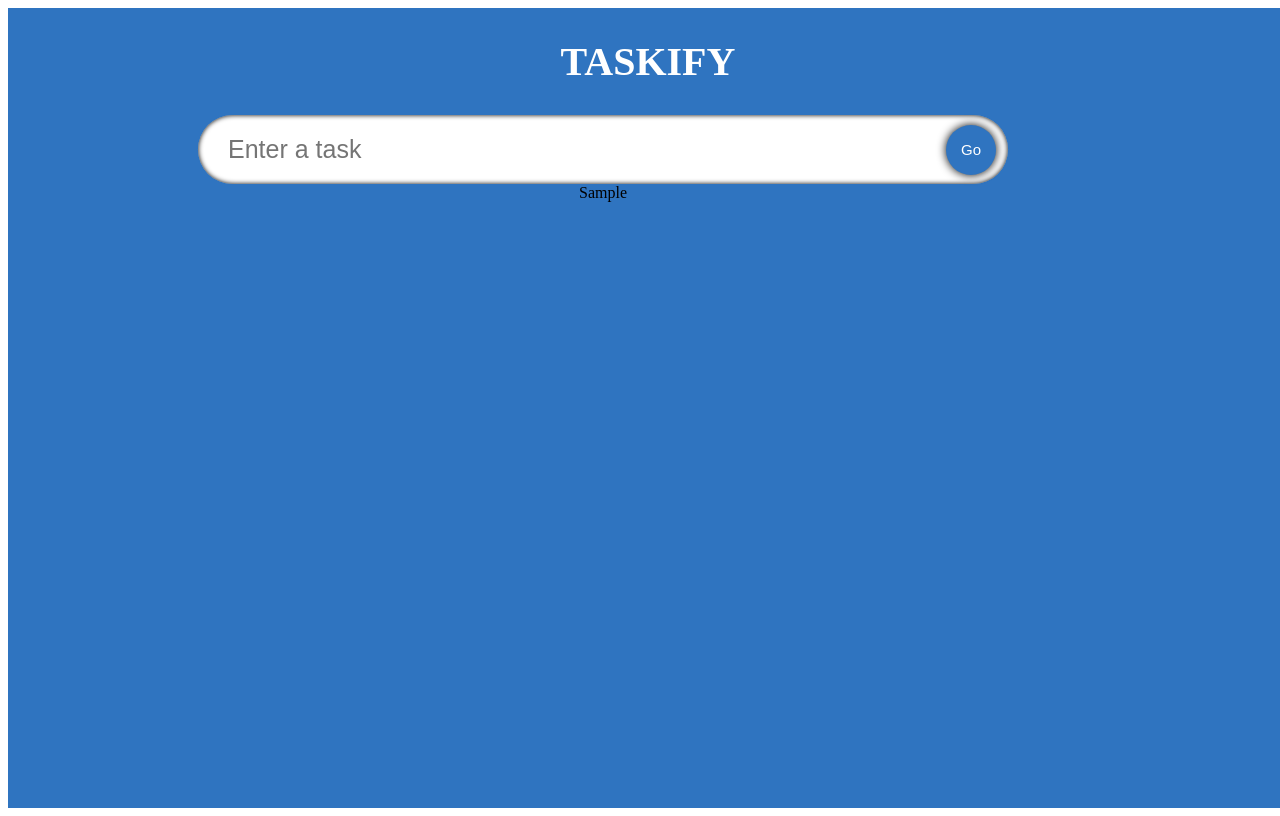
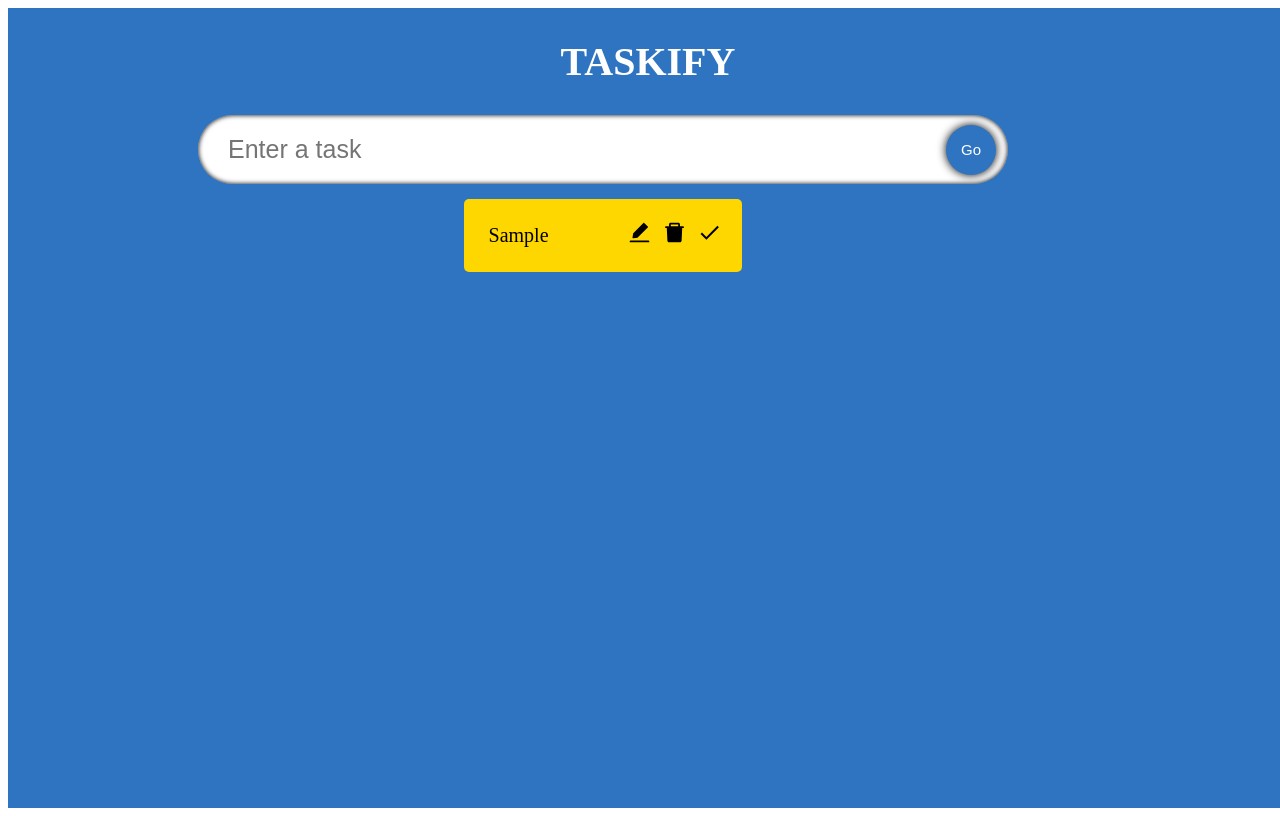
Before and after one commit to seriiserii825/react-todo-drag, a React (Vite) app: page / in a window 1280 px wide. Both pictures are taken after typing "Sample" into the empty fields and a click on the button "Go". Built offline with nearby package versions, Linux system fonts and the light colour scheme; a web font is replaced by a local one.

Commit message:
feat: styled single todo

```diff
--- a/src/components/SingleTodo.tsx
+++ b/src/components/SingleTodo.tsx
@@ -1,5 +1,7 @@
 import React from "react";
 import type { Todo } from "../models";
+import { AiFillDelete, AiFillEdit } from "react-icons/ai";
+import { MdDone } from "react-icons/md";
 
 interface Props {
   todo: Todo;
@@ -12,9 +14,15 @@ export const SingleTodo: React.FC<Props> = ({ todo }) => {
     <form className="todos__single">
       <span className="todos__single-text">{todo.todo}</span>
       <div>
-        <span className="icon"></span>
-        <span className="icon"></span>
-        <span className="icon"></span>
+        <span className="icon">
+          <AiFillEdit />
+        </span>
+        <span className="icon">
+          <AiFillDelete />
+        </span>
+        <span className="icon">
+          <MdDone />
+        </span>
       </div>
     </form>
   );
--- a/src/components/styles.css
+++ b/src/components/styles.css
@@ -46,3 +46,26 @@
   width: 90%;
   flex-wrap: wrap;
 }
+.todos__single {
+  display: flex;
+  justify-content: space-between;
+  align-items: center;
+  width: 29.5%;
+  border-radius: 5px;
+  padding: 20px;
+  margin-top: 15px;
+  background: gold;
+}
+.todos__single-text {
+  flex: 1;
+  padding: 5px;
+  font-size: 20px;
+}
+.todos__single-text:focus {
+  outline: none;
+}
+.icon {
+  margin-left: 10px;
+  font-size: 25px;
+  cursor: pointer;
+}
```
